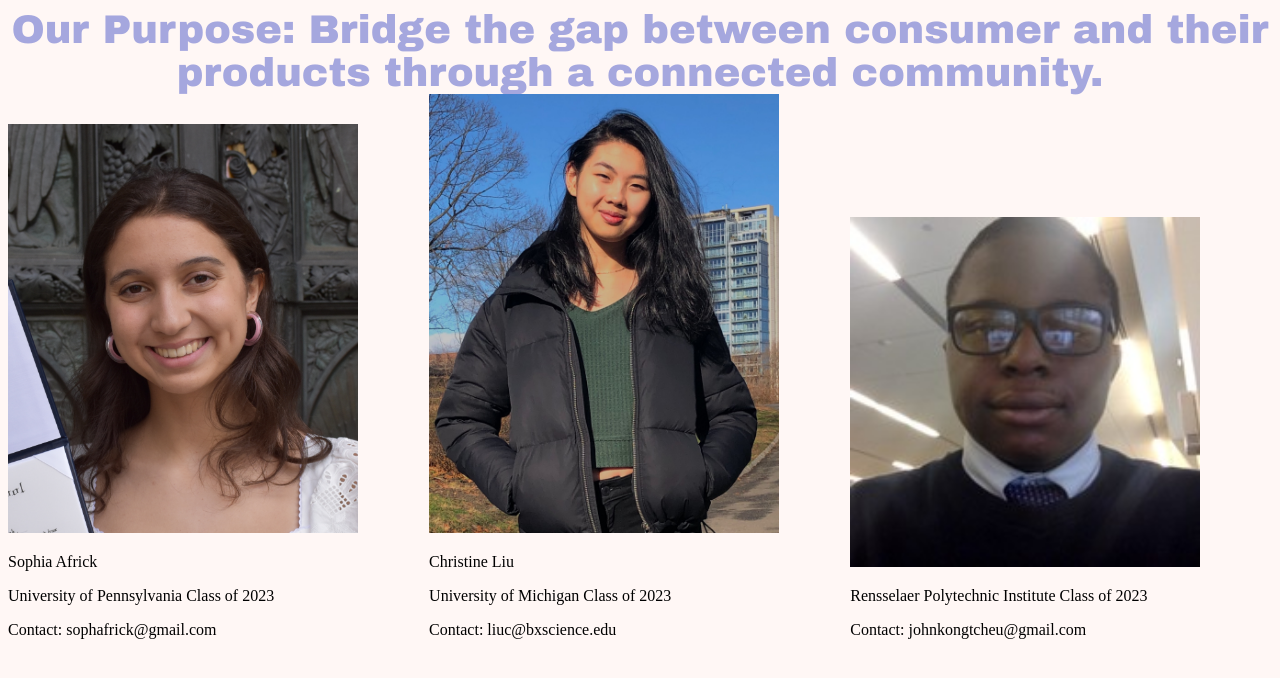
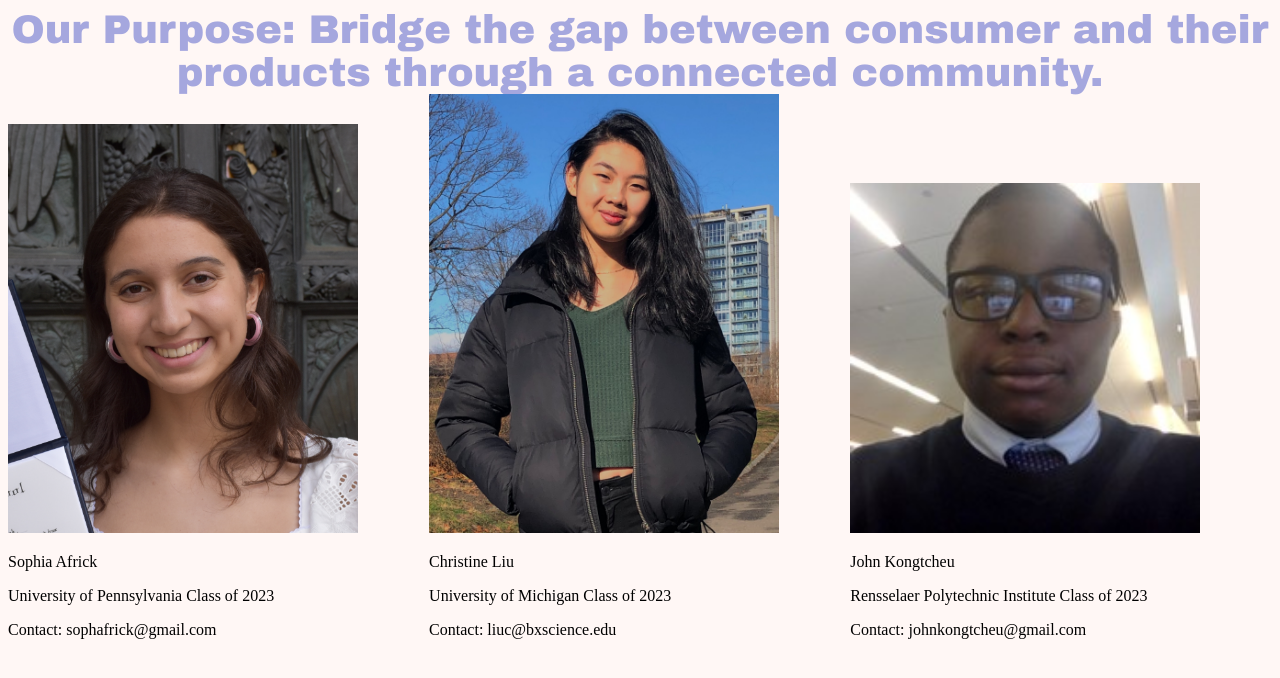
Before and after one commit to Christine516/shopFinder, a Python web app: template templates/aboutUs.html in a window 1280 px wide. Shown: the top 678 px of the page. Run offline with Jinja, Linux system fonts and the light colour scheme; the template is opened without the code that fills it, so the values that code supplies are empty.

Commit message:
finished about page

```diff
--- a/templates/aboutUs.html
+++ b/templates/aboutUs.html
@@ -27,6 +27,7 @@
     </div>
     <div class=bios>
       <img src= /static/images/John.jpeg>
+      <p>John Kongtcheu</p>
       <p>Rensselaer Polytechnic Institute Class of 2023</p>
       <p>Contact: johnkongtcheu@gmail.com</p>
     </div>
```
